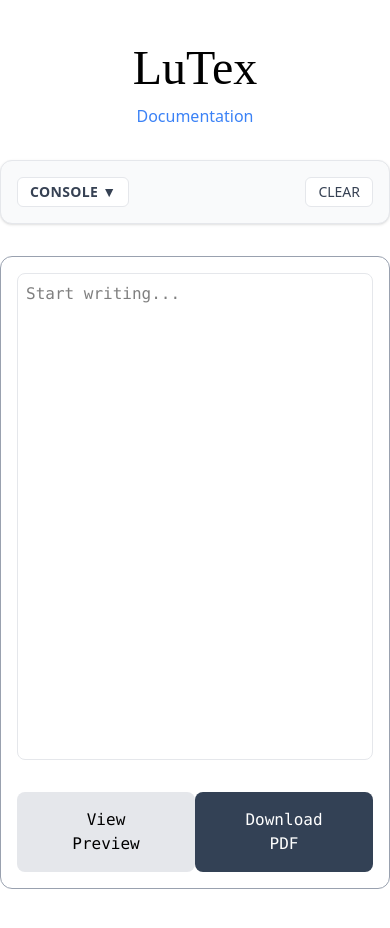
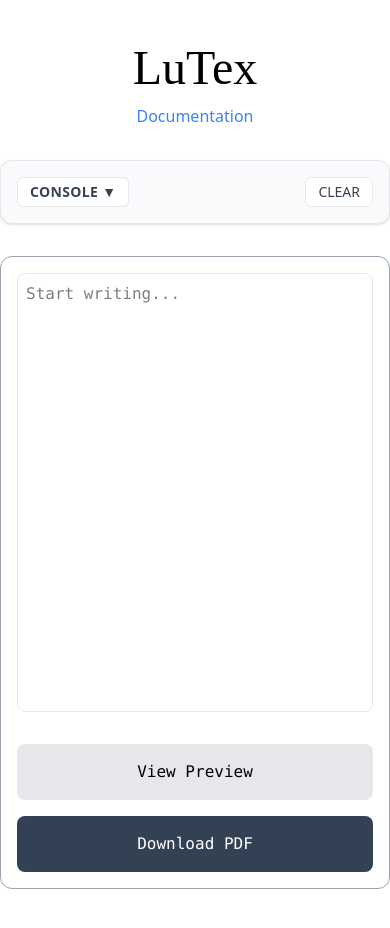
Before and after one commit to LucaMawyin/lutex, a Next.js app: page / in a window 390 px wide. Shown: the top 928 px of the page. Built offline with nearby package versions, Linux system fonts and the light colour scheme; a web font is replaced by a local one.

Commit message:
button ui

```diff
--- a/src/app/page.tsx
+++ b/src/app/page.tsx
@@ -18,7 +18,6 @@ export default function Home() {
     const textareaRef = useRef<HTMLTextAreaElement>(null);
     const [consoleOpen, setConsoleOpen] = useState(false);
     const [pdfUrl, setPdfUrl] = useState<string | null>(null);
-    const [ showPdf, setShowPdf ] = useState();
 
     // Need ref for some reason
     const didInit = useRef(false);
@@ -215,8 +214,6 @@ export default function Home() {
             el.selectionEnd = end + delta;
         });
     };
-
-    const sizeChange = "lg"
 
 	return (
         <div className="
@@ -427,7 +424,8 @@ export default function Home() {
                         onKeyDown={handleKeyDown}
                     />
 
-                    <div className="flex justify-between">
+                    {/* BUTTONS */}
+                    <div className="flex justify-between flex-col gap-4 sm:gap-0 sm:flex-row">
                         <Button
                             text="View Preview"
                             variant="secondary"
@@ -455,7 +453,7 @@ export default function Home() {
                 >
                     {pdfUrl && (
                         <iframe
-                            src={pdfUrl}
+                            src={`${pdfUrl}`}
                             className="w-full h-full rounded-xl"
                         />
                     )}
```
